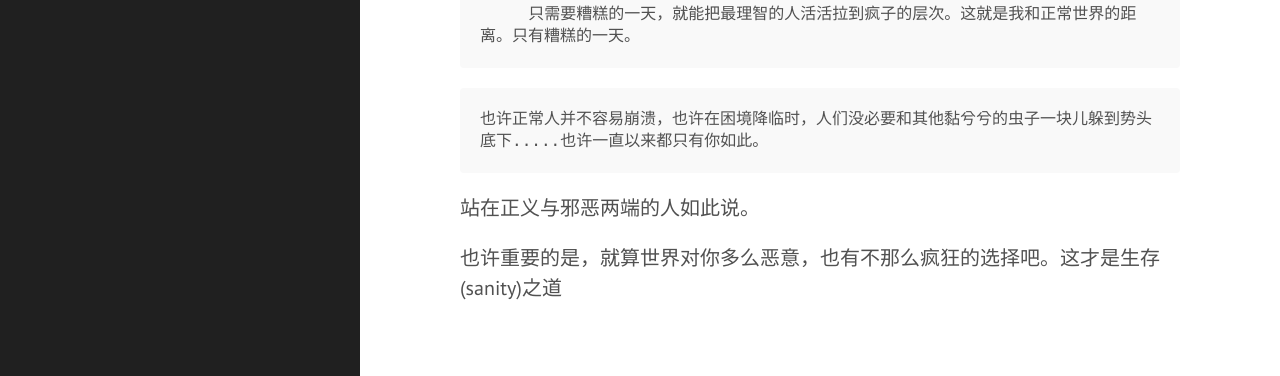
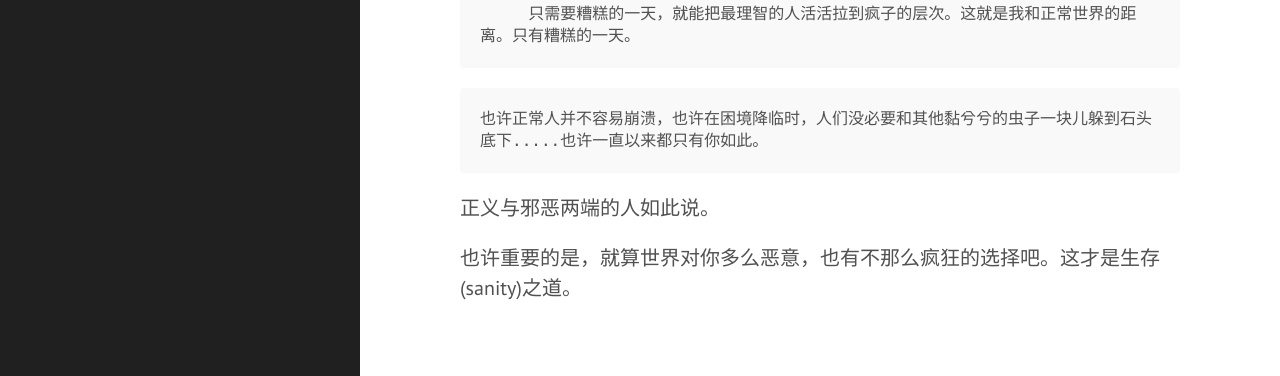
Before and after one commit to air33/air33.github.io, a Jekyll site: the page built from _posts/2016-10-15-Batman-the-Killing-Joke.md, in a window 1280 px wide and 900 px high, scrolled down 2167 px. Shown: the part 155-531 px from the top of the window. Built offline with Jekyll 4.4.1, drawn with Linux system fonts in a browser that asks for light colours.

Commit message:
local pics

````diff
--- a/_posts/2016-10-15-Batman-the-Killing-Joke.md
+++ b/_posts/2016-10-15-Batman-the-Killing-Joke.md
@@ -17,9 +17,9 @@ layout: post
 ```
 
 ```
-也许正常人并不容易崩溃，也许在困境降临时，人们没必要和其他黏兮兮的虫子一块儿躲到势头底下.....也许一直以来都只有你如此。
+也许正常人并不容易崩溃，也许在困境降临时，人们没必要和其他黏兮兮的虫子一块儿躲到石头底下.....也许一直以来都只有你如此。
 ```
 
-站在正义与邪恶两端的人如此说。
+正义与邪恶两端的人如此说。
 
-也许重要的是，就算世界对你多么恶意，也有不那么疯狂的选择吧。这才是生存(sanity)之道
+也许重要的是，就算世界对你多么恶意，也有不那么疯狂的选择吧。这才是生存(sanity)之道。
````
